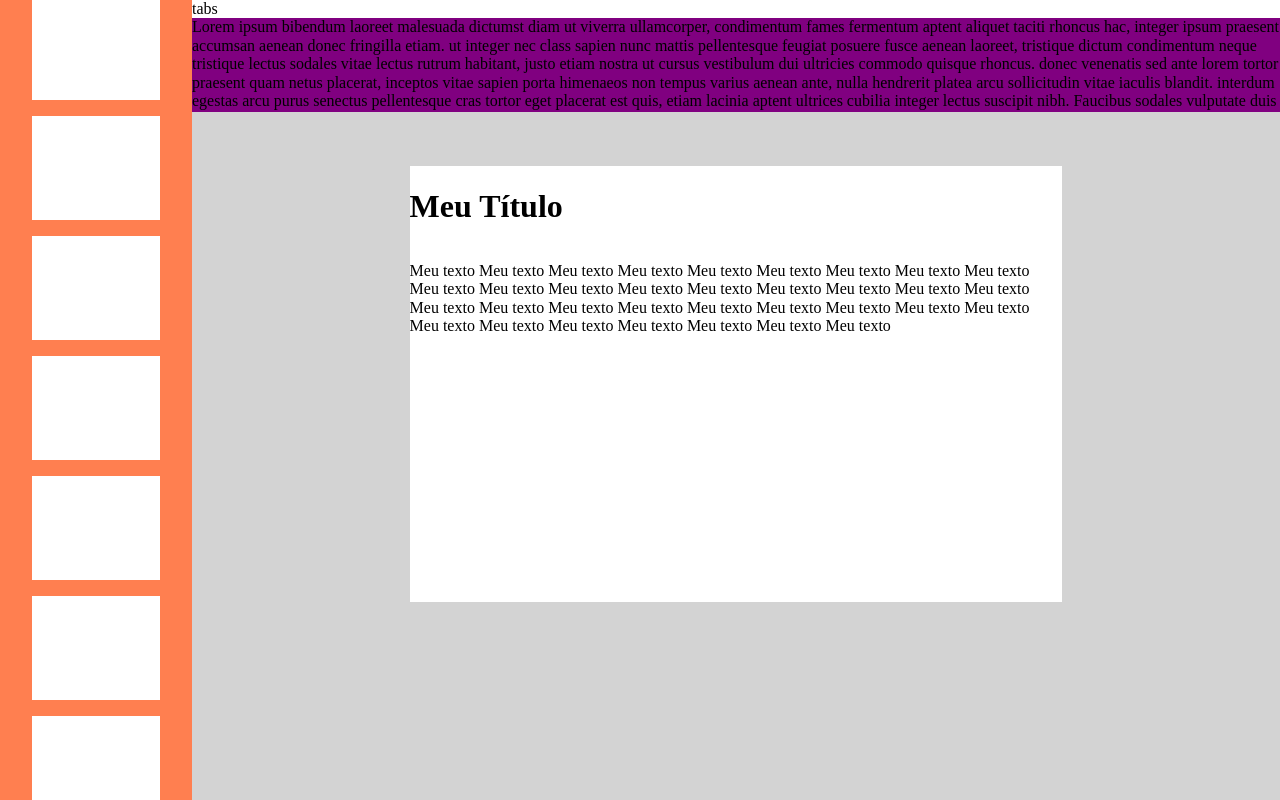
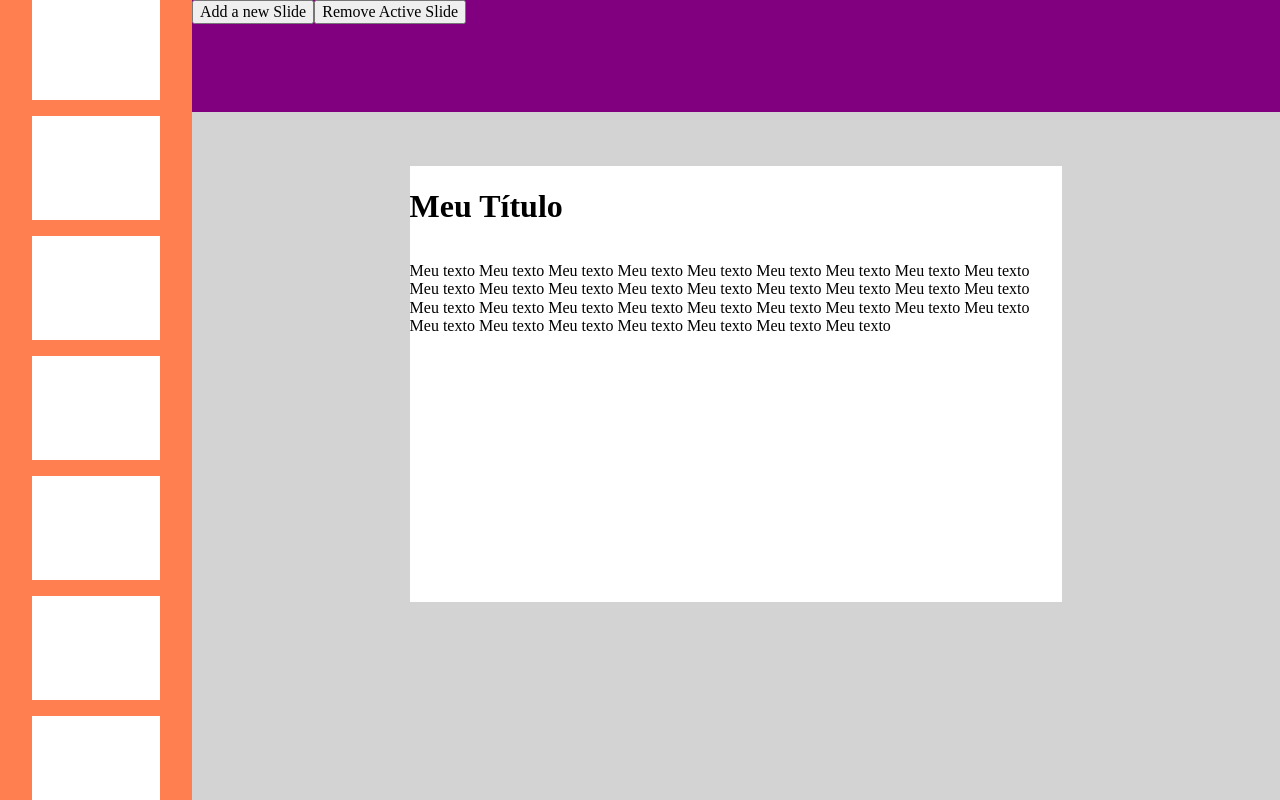
Before and after one commit to mattvasc/slideshow, an Angular app: page / in a window 1280 px wide. Built offline with nearby package versions, Linux system fonts and the light colour scheme.

Commit message:
add slide is done

```diff
--- a/src/app/presentation.ts
+++ b/src/app/presentation.ts
@@ -10,7 +10,7 @@ export class Presentation {
 		public owner: String = 'Not logged Yet',
 		public visibility: Visibility = Visibility.public) { }
 
-	addSlide(X: Slide) {
+	addSlide(X: Slide = new Slide()) {
 		this.slides.push(X);
 	}
 
--- a/src/app/toolbar/toolbar.component.html
+++ b/src/app/toolbar/toolbar.component.html
@@ -1,6 +1,6 @@
 <div class="toolbar-tools">
-  <div class="toolbar-tabs">tabs</div>
-  <div class="toolbar-body">Lorem ipsum bibendum laoreet malesuada dictumst diam ut viverra ullamcorper, condimentum fames fermentum aptent aliquet taciti rhoncus hac, integer ipsum praesent accumsan aenean donec fringilla etiam. ut integer nec class sapien nunc mattis pellentesque feugiat posuere fusce aenean laoreet, tristique dictum condimentum neque tristique lectus sodales vitae lectus rutrum habitant, justo etiam nostra ut cursus vestibulum dui ultricies commodo quisque rhoncus. donec venenatis sed ante lorem tortor praesent quam netus placerat, inceptos vitae sapien porta himenaeos non tempus varius aenean ante, nulla hendrerit platea arcu sollicitudin vitae iaculis blandit. interdum egestas arcu purus senectus pellentesque cras tortor eget placerat est quis, etiam lacinia aptent ultrices cubilia integer lectus suscipit nibh.
-
-      Faucibus sodales vulputate duis ipsum facilisis hendrerit mollis, interdum nec feugiat dolor class tortor metus viverra, aliquam quisque varius sollicitudin varius curabitur. elementum venenatis nisl fringilla laoreet eget elementum aenean maecenas morbi metus cubilia diam non, scelerisque non habitasse praesent velit amet semper tortor sollicitudin habitasse lacus. donec quisque porta dapibus facilisis fermentum lobortis enim hendrerit, cubilia orci scelerisque ad quisque scelerisque iaculis maecenas fusce, interdum nam libero blandit praesent at tellus. accumsan faucibus sit etiam scelerisque rutrum a habitant nostra iaculis, proin ad sit justo accumsan dictum justo laoreet suspendisse pellentesque, non libero feugiat cursus nulla ornare aliquet quisque. </div>
+  <!-- <div class="toolbar-tabs">tabs</div> -->
+  <div class="toolbar-body">
+   <button (click)="addNewSlide()"> Add a new Slide</button>
+   <button> Remove Active Slide</button>
 </div>
--- a/src/app/toolbar/toolbar.component.ts
+++ b/src/app/toolbar/toolbar.component.ts
@@ -1,5 +1,5 @@
 import { Component, OnInit, Input } from '@angular/core';
-
+import { Presentation } from '../presentation';
 @Component({
 	selector: 'app-toolbar',
 	templateUrl: './toolbar.component.html',
@@ -7,10 +7,13 @@ import { Component, OnInit, Input } from '@angular/core';
 })
 export class ToolbarComponent implements OnInit {
 
-	@Input() presentation;
+	@Input() presentation: Presentation;
 	constructor() { }
 
 	ngOnInit() {
 	}
 
+	addNewSlide() {
+		this.presentation.addSlide();
+	}
 }
```
